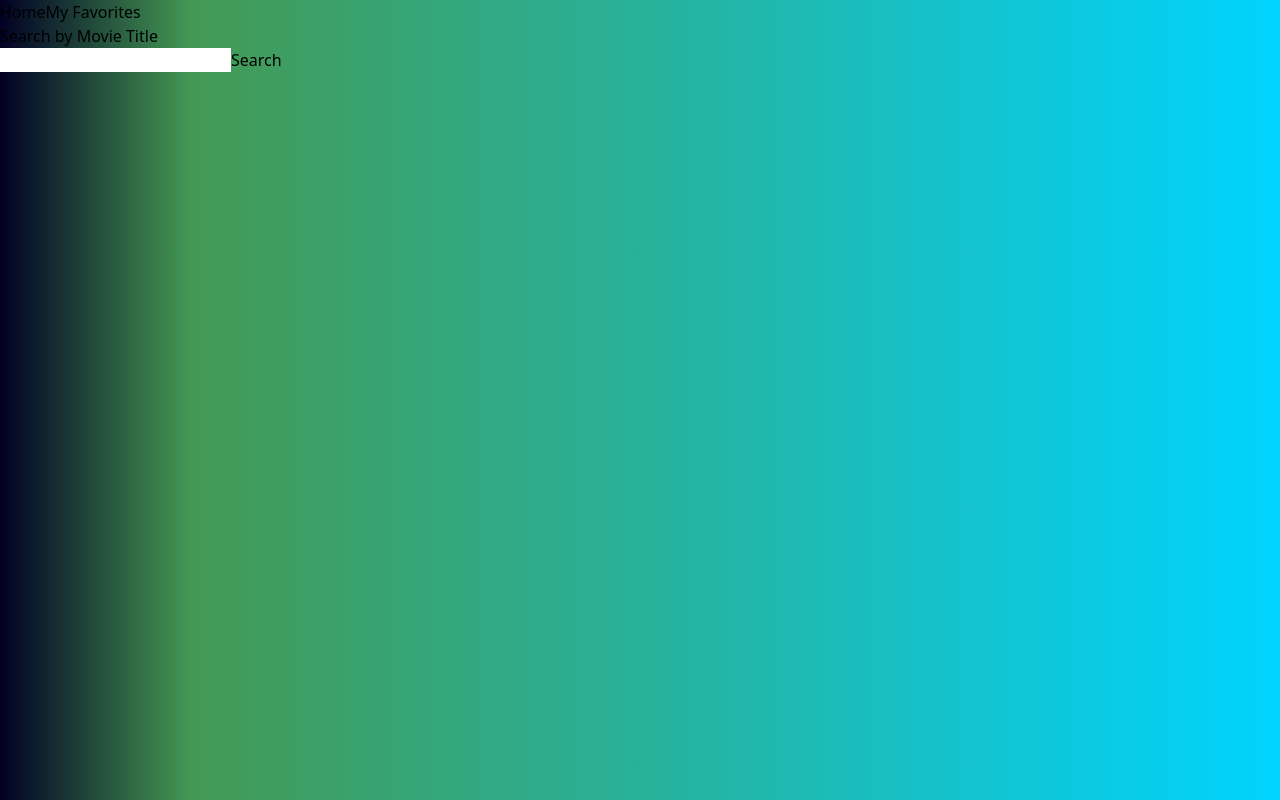
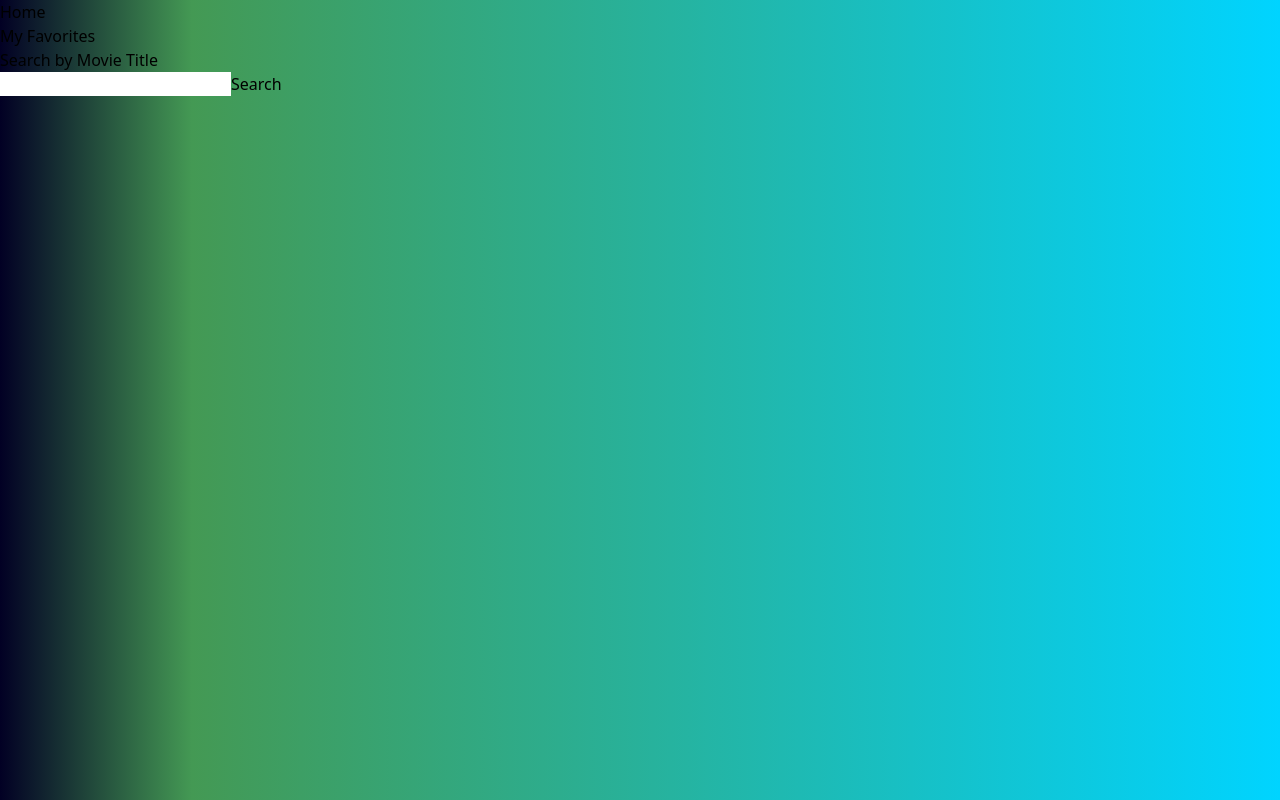
Before and after one commit to SNelson723/movies, a React (Vite) app: page / in a window 1280 px wide. Built offline with nearby package versions, Linux system fonts and the light colour scheme.

Commit message:
Fixed a small issue in sidebar layout

```diff
--- a/src/components/SideBar.tsx
+++ b/src/components/SideBar.tsx
@@ -5,6 +5,8 @@ const SideBar = () => {
     <div className="text-fuchsia-100 w-[150px] max-w-[150px] border-r border-r-emerald-500">
       <div className="w-full p-3 border-b border-b-emerald-500 hover:bg-emerald-400 hover:text-slate-800 transition-all duration-200">
         <NavLink to="/">Home</NavLink>
+      </div>
+      <div className="w-full p-3 border-b border-b-emerald-500 hover:bg-emerald-400 hover:text-slate-800 transition-all duration-200">
         <NavLink to="/favorites">My Favorites</NavLink>
       </div>
     </div>
```
